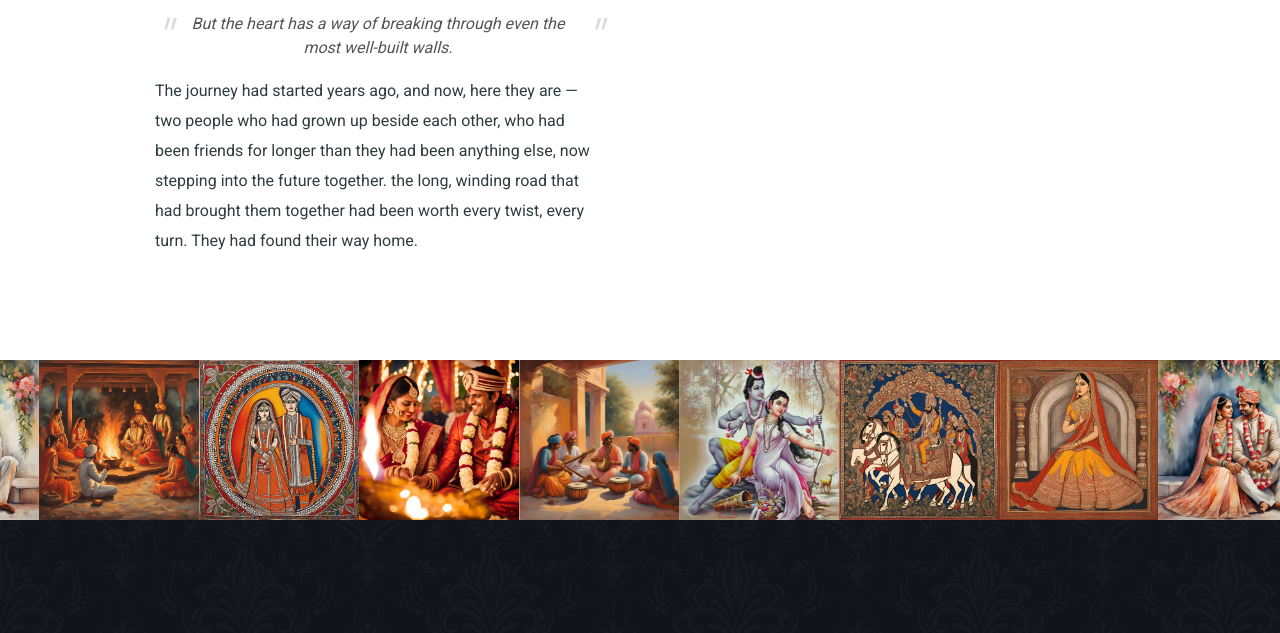
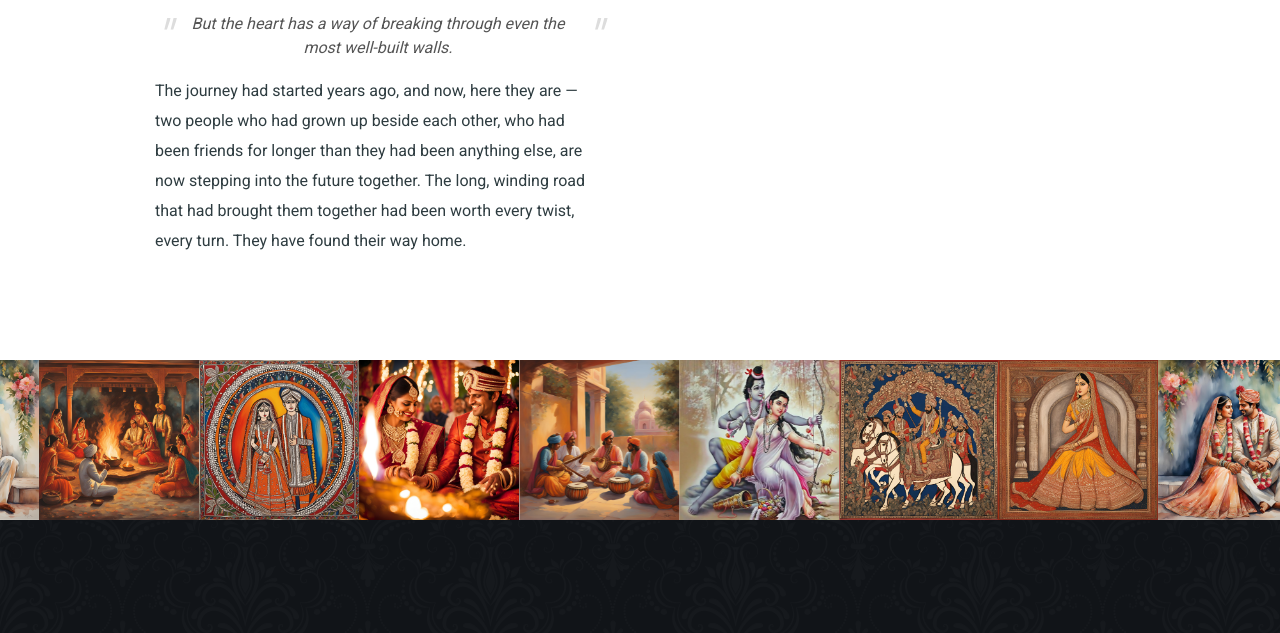
Before and after one commit to samarth8392/tumeresamnay, a plain HTML site: page about.html in a window 1280 px wide. Shown: the part 1396-2029 px from the top of the page. Drawn offline with nearby package versions, Linux system fonts and the light colour scheme.

Commit message:
about typo fix

```diff
--- a/about.html
+++ b/about.html
@@ -122,7 +122,7 @@
                                         <blockquote class="minimalist-quote">
                                             But the heart has a way of breaking through even the most well-built walls.
                                         </blockquote>
-                                        <p>The journey had started years ago, and now, here they are — two people who had grown up beside each other, who had been friends for longer than they had been anything else, now stepping into the future together. the long, winding road that had brought them together had been worth every twist, every turn. They had found their way home.</p>
+                                        <p>The journey had started years ago, and now, here they are — two people who had grown up beside each other, who had been friends for longer than they had been anything else, are now stepping into the future together. The long, winding road that had brought them together had been worth every twist, every turn. They have found their way home.</p>
                                     </div>
                                 </div>
                             </div>
```
Also changed, not shown: 2 other files.
